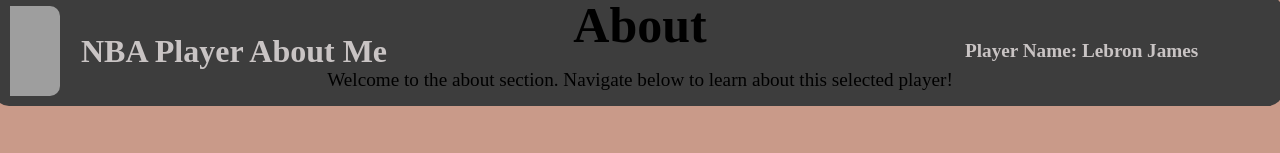
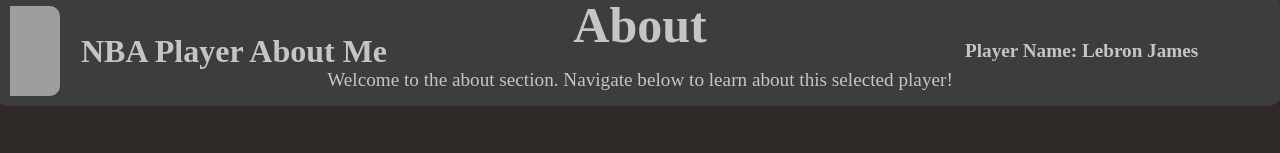
Before and after one commit to MohamadElgendy23/JavaScript-HTML-CSS-projects, a plain HTML site: page nbaplayeraboutme/index.html in a window 1280 px wide. Both pictures are taken after a click on the button "Go!". Shown: the top 153 px of the page. Drawn offline with Linux system fonts and the light colour scheme; grey boxes are pictures that could not be loaded.

Commit message:
background color change

```diff
--- a/nbaplayeraboutme/styles.css
+++ b/nbaplayeraboutme/styles.css
@@ -1,5 +1,5 @@
 body{
-    background-color: rgb(201, 154, 137);
+    background-color: rgb(46, 40, 38);
 }
 
 .nav-container{
@@ -121,13 +121,14 @@
 .header-container-larger-fonts h2{
     font-weight: bold;
     font-size: 50px;
+    color: rgb(201, 196, 196);
 }
 
 .header-container-larger-fonts p{
     position: relative;
     font-size: larger;
     bottom: 45px;
-    color: black;
+    color: rgb(201, 196, 196);
 }
 
 .player-image{
```
